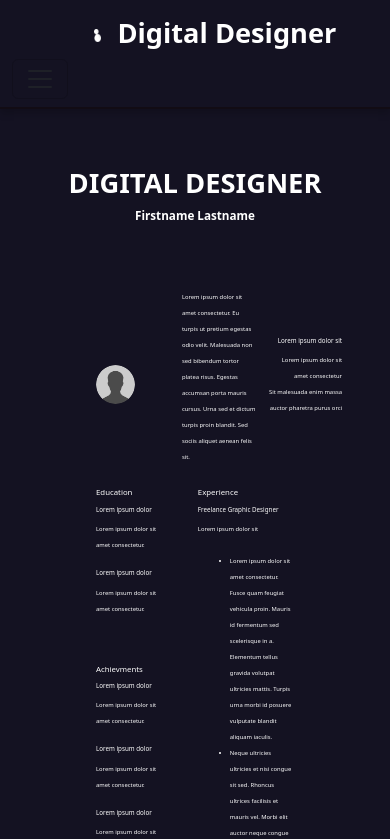
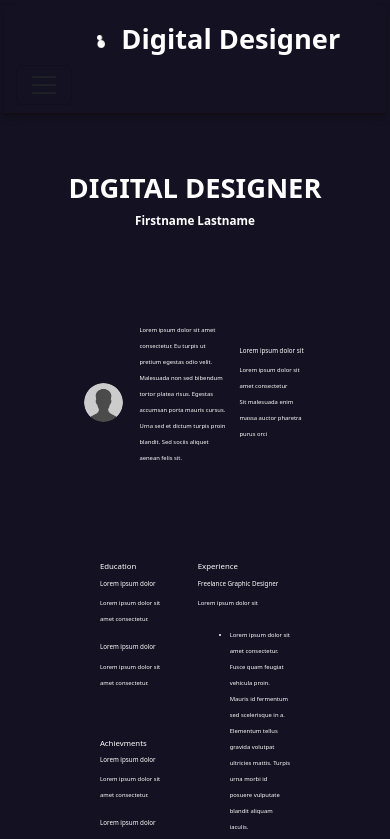
Before and after one commit to Zarfaa/Portfolio_Project, a React (Create React App) app: page / in a window 390 px wide. Shown: the top 839 px of the page. Built offline with nearby package versions, Linux system fonts and the light colour scheme.

Commit message:
Navbar fixed

```diff
--- a/src/Components/Header.css
+++ b/src/Components/Header.css
@@ -3,6 +3,23 @@ nav{
     border-bottom: 2px solid rgb(18, 12, 20); /*underline effect on header*/
     box-shadow: 0 4px 8px 0 rgba(0, 0, 0, 0.2); /*underline shadow on header*/
 }
+
+
+.navbar-fixed {
+    position: fixed;
+    top: 0;
+    width: 100%;
+    z-index: 1000;
+  }
+
+  body {
+    padding: 1.5vw 1vw;
+  }
+
+  .navbar {
+    transition: top 0.3s;
+  }
+
 
 .nav-link{
     color: rgb(255,255,255);
--- a/src/Components/Header.jsx
+++ b/src/Components/Header.jsx
@@ -1,10 +1,23 @@
-import React from "react";
+import React, { useEffect, useState } from "react";
 import { Link, useLocation } from "react-router-dom";
 import Logo from "../Assets/Logo.png";
 import "./Header.css";
 
 const Header = () => {
   const location = useLocation();
+  const [isNavbarFixed, setIsNavbarFixed] = useState(false);
+
+  useEffect(() => {
+    const handleScroll = () => {
+      const scrollY = window.scrollY;
+      setIsNavbarFixed(scrollY > 20);
+    };
+    window.addEventListener("scroll", handleScroll);
+    return () => {
+      window.removeEventListener("scroll", handleScroll);
+    };
+  }, []);
+
 
   const renderNavbarTabs = () => {
     if (location.pathname === "/") {
@@ -47,7 +60,7 @@ const Header = () => {
   };
 
   return (
-    <nav className="navbar navbar-expand-lg">
+    <nav className={`navbar navbar-expand-lg ${isNavbarFixed ? "navbar-fixed" : ""}`}>
       <div className="container-fluid">
         <a className="navbar-brand marginLeft" href="/">
           <img className="logo me-3" src={Logo} alt="logo" />
--- a/src/Pages/CV/CV.css
+++ b/src/Pages/CV/CV.css
@@ -15,13 +15,22 @@
     display: flex;
     justify-content: space-between;
     align-items: center;
-    margin: 2%  3em;
-    gap: 4%;
-    flex-wrap: wrap
+    margin: 5em;
+    gap: 5%;
+    flex-wrap: wrap;
+    padding-top: 2%;
 }
 
 .Flex_Item1{
-    flex: 1;
+    flex: 2;
+}
+
+.Flex_Item2{
+    flex: 4;
+}
+
+.Flex_Item3{
+    flex: 3;
 }
 
 .flex_item5 {
@@ -33,12 +42,11 @@
 }
 
 .flex_item {
-    flex: 1.5;
+    flex: 2;
 }
 
 .Cv_Container{
     background-color: rgb(43, 37, 48);
-    padding: 2rem;
     margin: 0;
     line-height: 1.2rem;
 }
--- a/src/Pages/CV/CV.jsx
+++ b/src/Pages/CV/CV.jsx
@@ -8,11 +8,11 @@ const CV = () => {
       <div className='Cv_Container '>
 
           <div className='Flex1'>
-            <div className="Flex_Item1 ms-5">
+            <div className="Flex_Item1 ">
               <img className='cv_img' src={Photo} alt="profile" />
             </div>
-            <div className="Flex_Item1"><p>Lorem ipsum dolor sit amet consectetur. Eu turpis ut pretium egestas odio velit. Malesuada non sed bibendum tortor platea risus. Egestas accumsan porta mauris cursus. Urna sed et dictum turpis proin blandit. Sed sociis aliquet aenean felis sit.</p></div>
-            <div className="Flex_Item1  text-end">
+            <div className="Flex_Item2"><p>Lorem ipsum dolor sit amet consectetur. Eu turpis ut pretium egestas odio velit. Malesuada non sed bibendum tortor platea risus. Egestas accumsan porta mauris cursus. Urna sed et dictum turpis proin blandit. Sed sociis aliquet aenean felis sit.</p></div>
+            <div className="Flex_Item3">
               <h5>Lorem ipsum dolor sit</h5>
               <p>Lorem ipsum dolor sit amet consectetur <br />Sit malesuada enim massa auctor pharetra purus orci</p>
             </div>
--- a/src/Pages/Contact/Contact.css
+++ b/src/Pages/Contact/Contact.css
@@ -46,7 +46,7 @@
         font-weight: 800;
         font-size: 3rem;
         color: rgb(109, 109, 109);
-        margin-left: 38%;
+        margin-left: 25%;
     }
 
 }
--- a/src/Pages/Portfolio/Portfolio.jsx
+++ b/src/Pages/Portfolio/Portfolio.jsx
@@ -37,6 +37,7 @@ const Portfolio = () => {
       ) : (
         <div className='margin'>
         <div className='container-fluid'>
+
         <div className='row mt-5 '>
           <div className='col-md-6'>
             <div className='row mb-3'>
```
